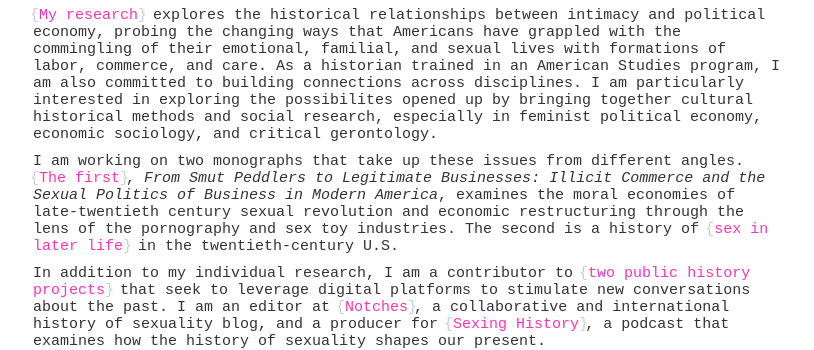
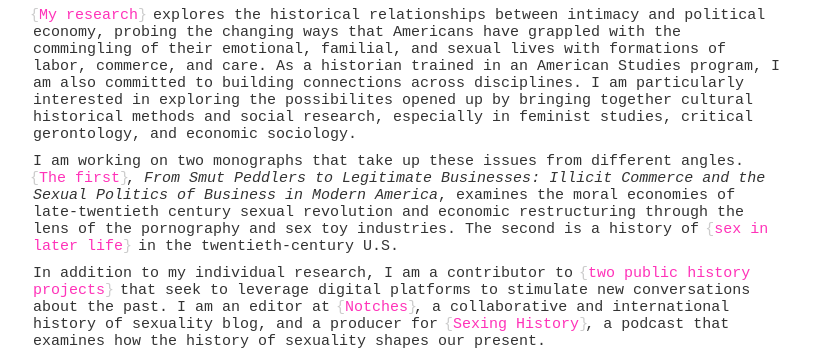
Before and after one commit to devintmm/devintmm.github.io, a Jekyll site: the page built from index.md, in a window 1280 px wide. Shown: the part 263-613 px from the top of the page, without its empty margins (232-1046 px from the left). Built offline with Jekyll 4.4.1, drawn with Linux system fonts in a browser that asks for light colours.

Commit message:
Update index.md

```diff
--- a/index.md
+++ b/index.md
@@ -3,7 +3,7 @@ layout: content
 ---
 I am a historian of the twentieth-century United States; an interdisciplinary scholar of gender, sexuality, aging, and economic life; and a Lecturer on History and Literature at Harvard.
 
-[My research](/research) explores the historical relationships between intimacy and political economy, probing the changing ways that Americans have grappled with the commingling of their emotional, familial, and sexual lives with formations of labor, commerce, and care. As a historian trained in an American Studies program, I am also committed to building connections across disciplines. I am particularly interested in exploring the possibilites opened up by bringing together cultural historical methods and social research, especially in feminist political economy, economic sociology, and critical gerontology.
+[My research](/research) explores the historical relationships between intimacy and political economy, probing the changing ways that Americans have grappled with the commingling of their emotional, familial, and sexual lives with formations of labor, commerce, and care. As a historian trained in an American Studies program, I am also committed to building connections across disciplines. I am particularly interested in exploring the possibilites opened up by bringing together cultural historical methods and social research, especially in feminist studies, critical gerontology, and economic sociology.
 
 I am working on two monographs that take up these issues from different angles. [The first](/research), *From Smut Peddlers to Legitimate Businesses: Illicit Commerce and the Sexual Politics of Business in Modern America*, examines the moral economies of late-twentieth century sexual revolution and economic restructuring through the lens of the pornography and sex toy industries. The second is a history of [sex in later life](/research) in the twentieth-century U.S.
 
```
